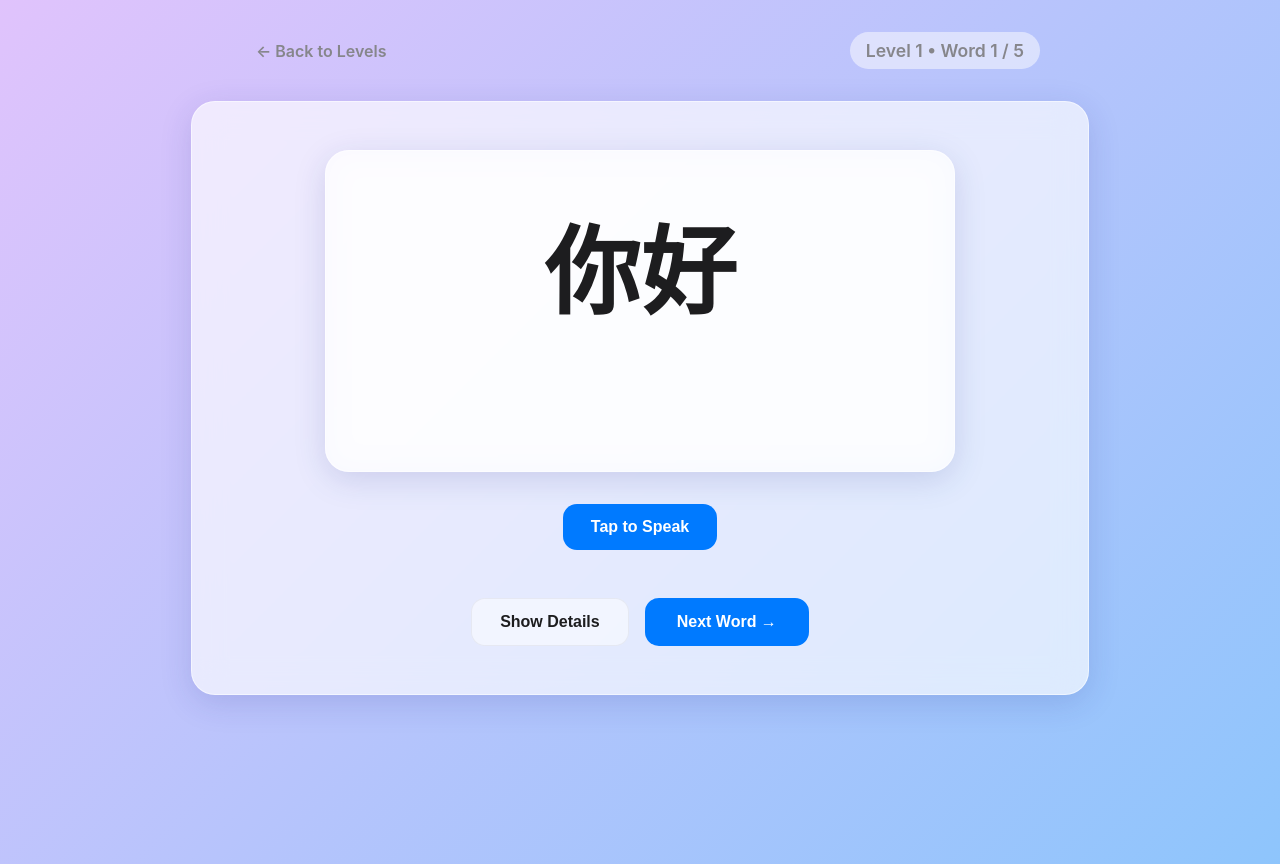
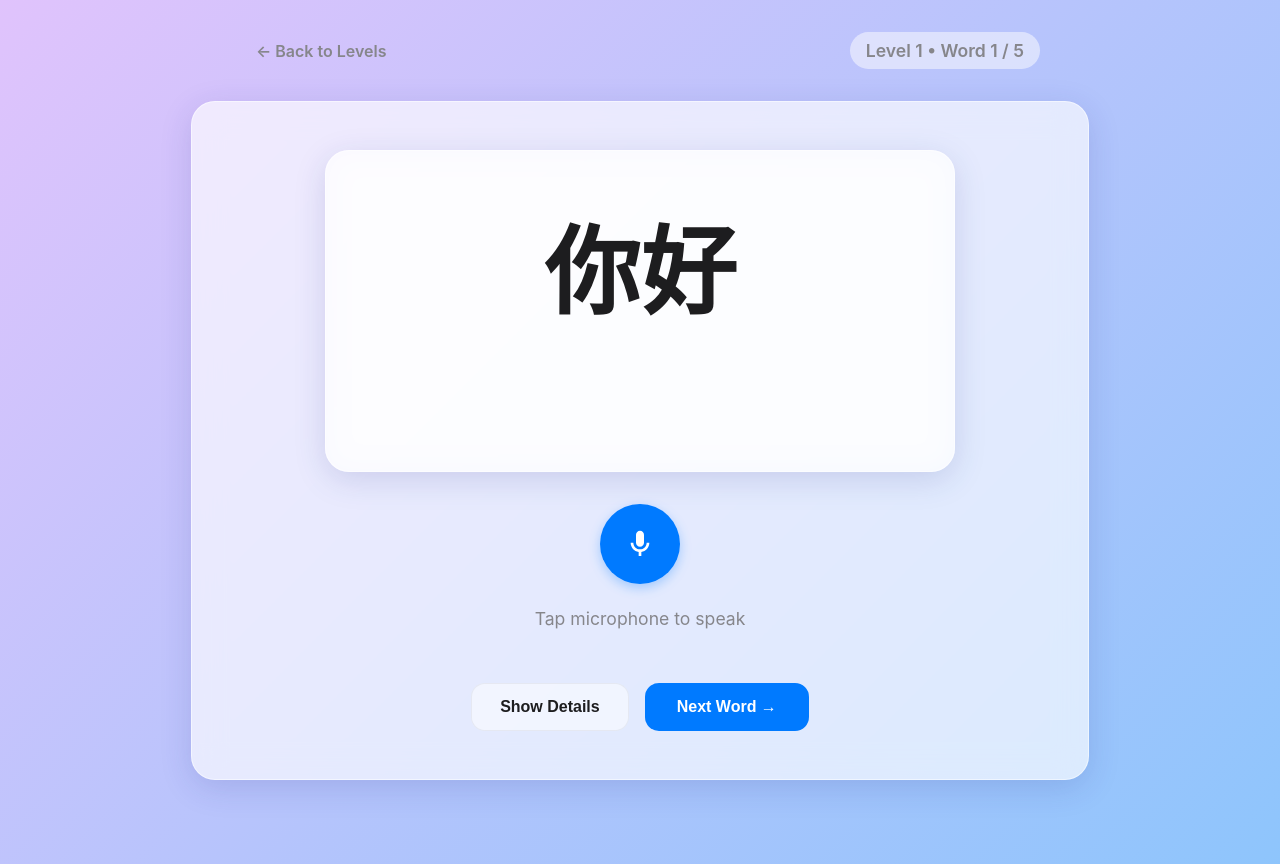
Before and after one commit to kwekkwek/chinese_guru, a Next.js app: page /practice in a window 1280 px wide. Built offline with nearby package versions, Linux system fonts and the light colour scheme.

Commit message:
change button to circle

```diff
--- a/src/components/AudioController.module.css
+++ b/src/components/AudioController.module.css
@@ -6,23 +6,76 @@
     width: 100%;
 }
 
+.micButton {
+    width: 80px;
+    height: 80px;
+    border-radius: 50%;
+    background: var(--primary);
+    color: white;
+    border: none;
+    cursor: pointer;
+    display: flex;
+    align-items: center;
+    justify-content: center;
+    transition: all 0.3s cubic-bezier(0.25, 0.8, 0.25, 1);
+    box-shadow: 0 4px 12px rgba(0, 122, 255, 0.3);
+    position: relative;
+    z-index: 10;
+}
+
+.micButton:hover {
+    transform: scale(1.05);
+    background: var(--primary-hover);
+}
+
+.micButton:active {
+    transform: scale(0.95);
+}
+
+.micIcon {
+    width: 32px;
+    height: 32px;
+    fill: currentColor;
+}
+
 .listening {
     background-color: #ff3b30 !important;
-    position: relative;
-    overflow: hidden;
+    animation: pulse 1.5s infinite;
+    box-shadow: 0 0 0 0 rgba(255, 59, 48, 0.7);
+}
+
+@keyframes pulse {
+    0% {
+        transform: scale(0.95);
+        box-shadow: 0 0 0 0 rgba(255, 59, 48, 0.7);
+    }
+
+    70% {
+        transform: scale(1);
+        box-shadow: 0 0 0 20px rgba(255, 59, 48, 0);
+    }
+
+    100% {
+        transform: scale(0.95);
+        box-shadow: 0 0 0 0 rgba(255, 59, 48, 0);
+    }
 }
 
 .btnCorrect {
     background-color: var(--success) !important;
+    box-shadow: 0 4px 12px rgba(52, 199, 89, 0.3);
 }
 
 .btnIncorrect {
     background-color: var(--error) !important;
+    box-shadow: 0 4px 12px rgba(255, 59, 48, 0.3);
 }
 
 .transcript {
     font-size: 1.1rem;
     color: var(--text-secondary);
+    text-align: center;
+    min-height: 1.5em;
 }
 
 .spoken {
@@ -35,6 +88,7 @@
     font-weight: 700;
     padding: 0.5rem 1rem;
     border-radius: 8px;
+    text-align: center;
 }
 
 .correct {
@@ -53,44 +107,5 @@
     padding: 1rem;
     background: rgba(255, 59, 48, 0.1);
     border-radius: 12px;
+    text-align: center;
 }
-
-.waveWrapper {
-    display: flex;
-    align-items: center;
-    gap: 6px;
-}
-
-.wave {
-    width: 6px;
-    height: 6px;
-    background: white;
-    border-radius: 50%;
-    animation: wave 1s infinite ease-in-out;
-}
-
-.wave:nth-child(1) {
-    animation-delay: 0s;
-}
-
-.wave:nth-child(2) {
-    animation-delay: 0.1s;
-}
-
-.wave:nth-child(3) {
-    animation-delay: 0.2s;
-}
-
-@keyframes wave {
-
-    0%,
-    100% {
-        transform: scale(1);
-        opacity: 0.5;
-    }
-
-    50% {
-        transform: scale(1.5);
-        opacity: 1;
-    }
-}
--- a/src/components/AudioController.tsx
+++ b/src/components/AudioController.tsx
@@ -106,25 +106,20 @@ export default function AudioController({ targetText, onResult }: AudioControlle
     return (
         <div className={styles.container}>
             <button
-                className={`btn ${isListening ? styles.listening : ''} ${feedback === 'correct' ? styles.btnCorrect : ''} ${feedback === 'incorrect' ? styles.btnIncorrect : ''}`}
+                className={`${styles.micButton} ${isListening ? styles.listening : ''} ${feedback === 'correct' ? styles.btnCorrect : ''} ${feedback === 'incorrect' ? styles.btnIncorrect : ''}`}
                 onClick={toggleListening}
                 disabled={isListening}
+                aria-label={isListening ? "Stop listening" : "Start listening"}
             >
-                {isListening ? (
-                    <span className={styles.waveWrapper}>
-                        Listening
-                        <span className={styles.wave}></span>
-                        <span className={styles.wave}></span>
-                        <span className={styles.wave}></span>
-                    </span>
-                ) : 'Tap to Speak'}
+                <svg xmlns="http://www.w3.org/2000/svg" viewBox="0 0 24 24" className={styles.micIcon}>
+                    <path d="M12 14c1.66 0 3-1.34 3-3V5c0-1.66-1.34-3-3-3S9 3.34 9 5v6c0 1.66 1.34 3 3 3z" />
+                    <path d="M17 11c0 2.76-2.24 5-5 5s-5-2.24-5-5H5c0 3.53 2.61 6.43 6 6.92V21h2v-3.08c3.39-.49 6-3.39 6-6.92h-2z" />
+                </svg>
             </button>
 
-            {transcript && (
-                <div className={`${styles.transcript} fade-in`}>
-                    You said: <span className={styles.spoken}>{transcript}</span>
-                </div>
-            )}
+            <div className={styles.transcript}>
+                {isListening ? 'Listening...' : (transcript ? <span>You said: <span className={styles.spoken}>{transcript}</span></span> : 'Tap microphone to speak')}
+            </div>
 
             {feedback === 'correct' && <div className={`${styles.feedback} ${styles.correct} fade-in`}>Correct! Excellent.</div>}
             {feedback === 'incorrect' && <div className={`${styles.feedback} ${styles.incorrect} fade-in`}>Try again.</div>}
```
